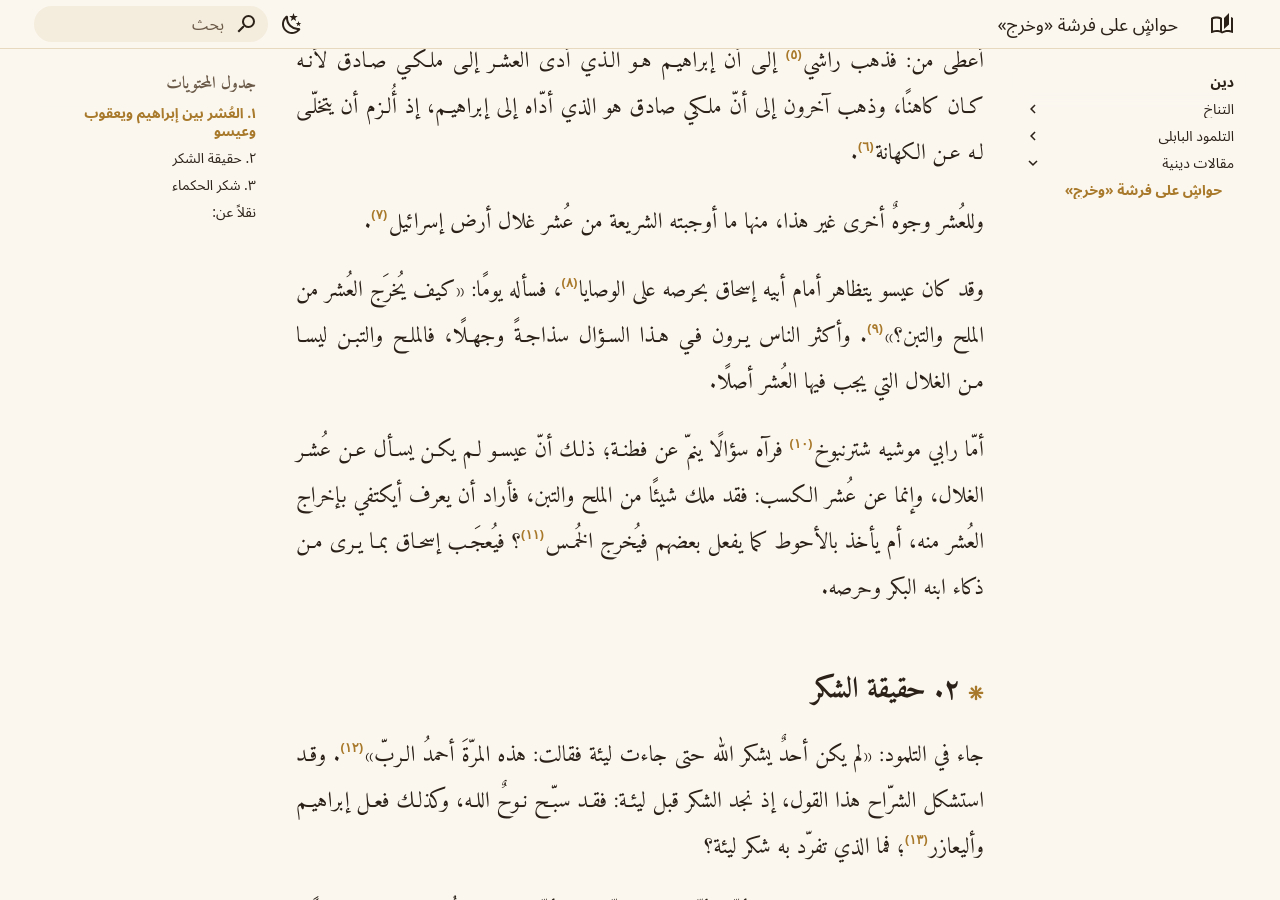
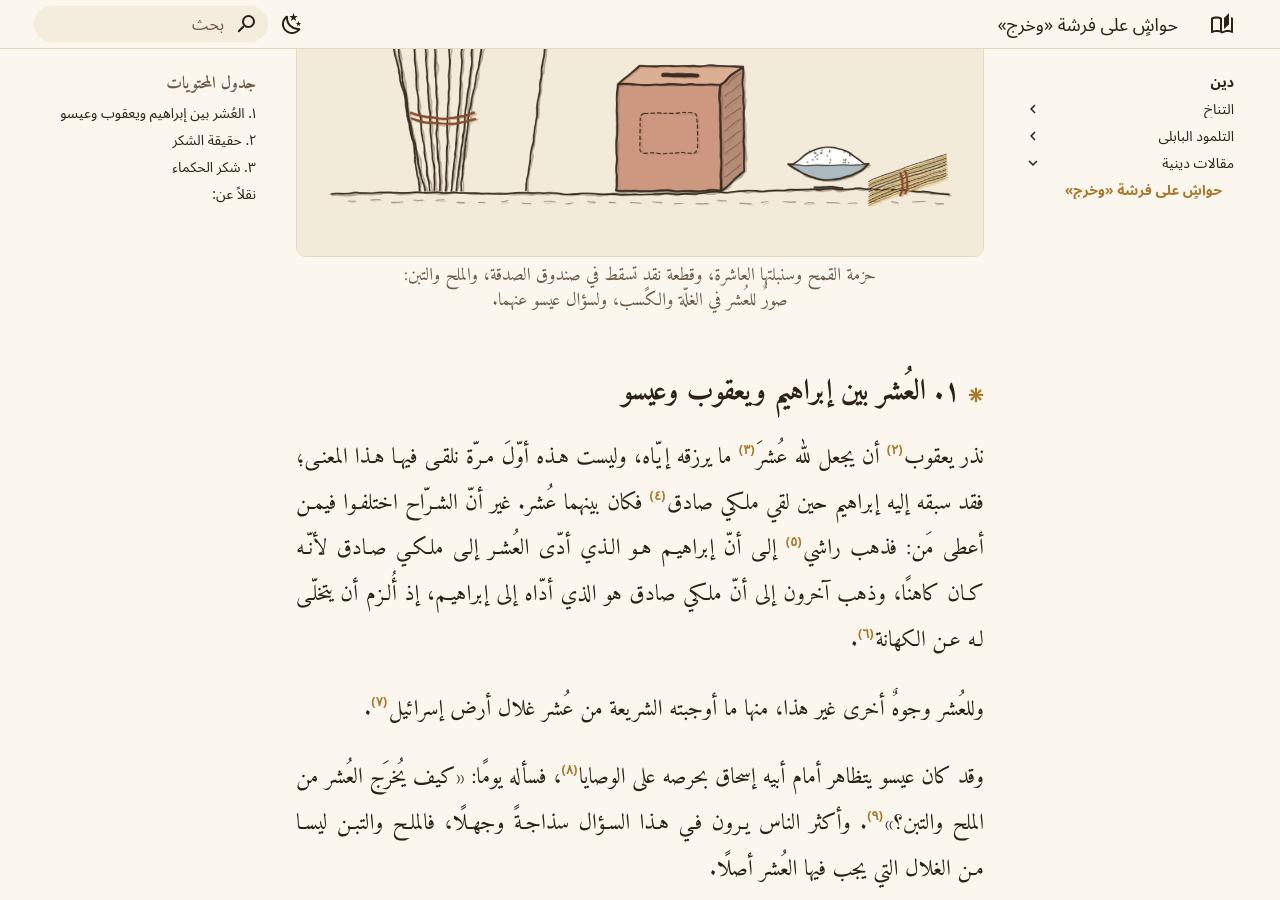
Before and after one commit to arnusus/arnusus.github.io, an MkDocs documentation site: the page built from docs/dat/articles/000001.md, in a window 1280 px wide and 900 px high, scrolled down 413 px. Built offline with MkDocs 1.6.1 and Material for MkDocs 9.7.7, drawn with Linux system fonts in a browser that asks for light colours.

Commit message:
إضافة صورة تعبيرية بأسلوب الرسم اليدوي إلى مقالة «حواشٍ على فرشة وخرج»
Co-Authored-By: Claude Opus 5.5 <noreply@anthropic.com>
Claude-Session: https://claude.ai/code/session_01Bo3U8aCkX14UrH9sgNDnos

```diff
--- a/docs/dat/articles/000001.md
+++ b/docs/dat/articles/000001.md
@@ -1,4 +1,6 @@
 # حواشٍ على فرشة «وخرج»[^1]
+
+<figure class="lead-figure"><img src="../images/vayeitzei-tithe.webp" alt="رسم يدوي لحزمة قمح وسنبلة منفردة وصندوق صدقة وقطعة نقد، ووعاء ملح وحزمة تبن"><figcaption>حزمة القمح وسنبلتها العاشرة، وقطعة نقدٍ تسقط في صندوق الصدقة، والملح والتبن: صورٌ للعُشر في الغلّة والكسب، ولسؤال عيسو عنهما.</figcaption></figure>
 
 ## ١. العُشر بين إبراهيم ويعقوب وعيسو
 
```
Also changed, not shown: docs/dat/articles/images/vayeitzei-tithe.webp (added).
